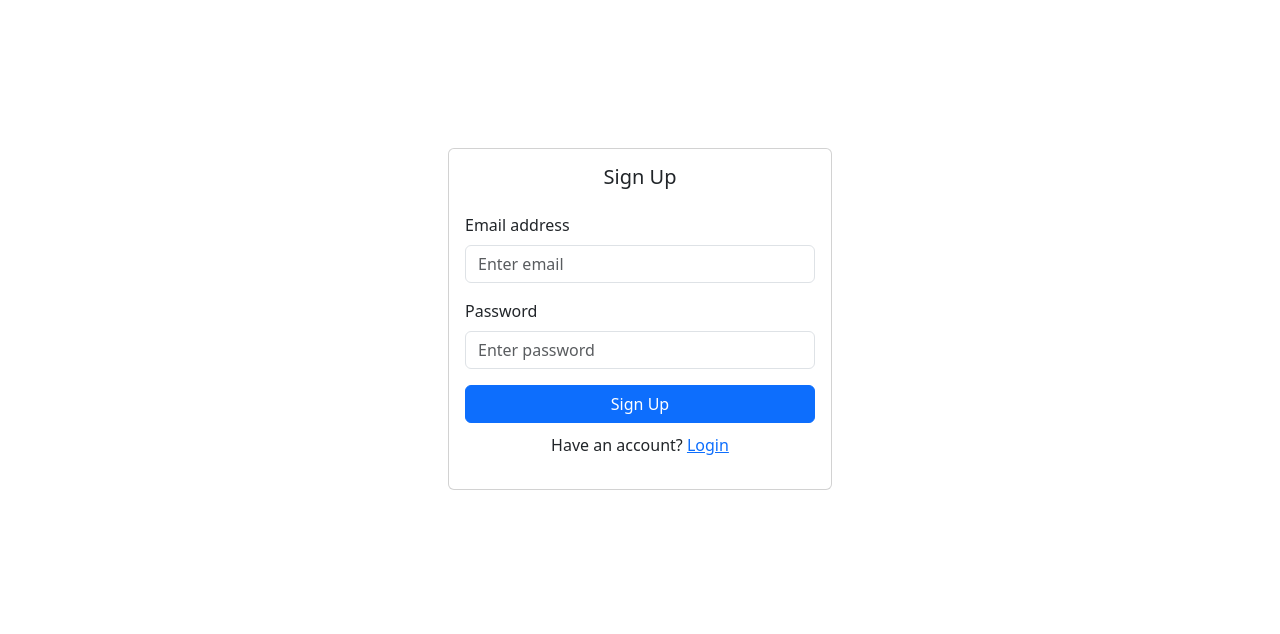
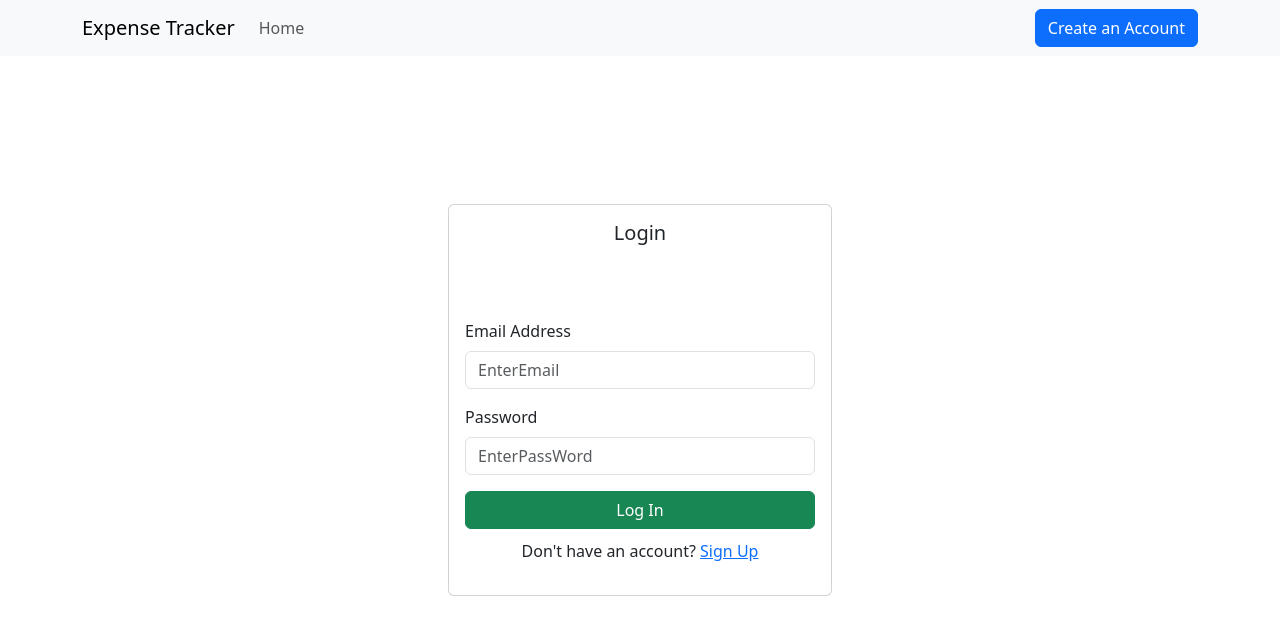
Before and after one commit to akverma2496/sharpener, a React (Vite) app in the folder react/expense-app/: page / in a window 1280 px wide. Shown: the top 634 px of the page. Built offline with nearby package versions, Linux system fonts and the light colour scheme.

Commit message:
logout-done

```diff
--- a/react/expense-app/src/App.jsx
+++ b/react/expense-app/src/App.jsx
@@ -1,47 +1,46 @@
-import { BrowserRouter, Routes, Route, Navigate } from 'react-router-dom';
+import { BrowserRouter, Routes, Route, Navigate} from 'react-router-dom';
 import Signup from "./pages/Signup"
 import Login from './pages/Login';
 import Home from './pages/Home';
-import CompleteProfile from './pages/CompleteProfile';
-
+import Layout from './pages/Layout';
+import { useContext } from 'react';
+import { AuthContext } from './store/AuthProvider';
 
 function App() {
+
+  const {loggedIn} = useContext(AuthContext)
 
   return (
     <>
       <BrowserRouter>
-      <Routes>
-        <Route path="/" element={<Signup />} />
-          {/* what will go in the outlet */}
-          {/* <Route index element={<LoginPage />} />
-          <Route path='/home' element={<Home />} />
-          <Route path="/about" element={<About />} />
-          <Route path="/contact" element={<Contact />} /> */}
+        <Routes>
+          <Route path="/" element={<Layout />} >
+            {/* what will go in the outlet */}
+            {/* default index route */}
+            <Route index element={<Login />} />
 
-          {/* <Route path='/products' element={<Products />} /> */}
+            {/* Public Routes */}
+            <Route path="/signup" element={!loggedIn ? <Signup /> : <Navigate to="/home" replace />} />
+            <Route path="/login" element={!loggedIn ? <Login /> : <Navigate to="/home" replace />} />
 
+            {/* protected route */}
+            <Route path="/home" element={ loggedIn ? <Home /> : <Navigate to="/login" replace /> } />
+
+          </Route>
+        </Routes>
+      </BrowserRouter>
+
+      {/* <Route path='/products' element={<Products />} /> */}
           {/* <Route exact path="/products">
             {authValues.isLoggedIn ?  <Products /> : <Redirect to="/" />}
           </Route> */}
-
           {/* <Route path="products/:id" element={<ProductDetail />} /> */}
-
           {/* <Route exact path="/products/:id">
             {authValues.isLoggedIn ? <ProductDetail /> : <Redirect to="/" /> }
           </Route> */}
-
           {/* <Route path="/products" element={authValues.isLoggedIn ? <Products /> : <Navigate to="/" />} />
           <Route path="/products/:id" element={authValues.isLoggedIn ? <ProductDetail /> : <Navigate to="/" />} /> */}
-
-          <Route path="/signup" element={<Signup />} />
-          <Route path="/login" element={<Login />} />
-          <Route path='/home' element={<Home />} />
-          <Route path='/complete-profile' element={<CompleteProfile />} />
           {/* <Route path="/change-password" element={<ChangePassword />} /> */}
-
-
-      </Routes>
-    </BrowserRouter>
 
     </>
   )
--- /dev/null
+++ b/react/expense-app/src/components/Header.jsx
@@ -0,0 +1,42 @@
+import React, { useContext } from 'react';
+import { Navbar, Nav, Button, Container } from 'react-bootstrap';
+import { Link, useNavigate } from 'react-router-dom';
+import { AuthContext } from '../store/AuthProvider';
+
+const Header = () => {
+
+  const authValues = useContext(AuthContext)
+  const navigate = useNavigate();
+
+  const logoutHandler = () => {
+    authValues.setLoggedIn(false)
+    authValues.setIdToken(null)
+    localStorage.removeItem("idToken")
+    navigate("/login")
+  }
+
+  return (
+    <Navbar bg="light" expand="lg">
+      <Container>
+        {/* Left side: Brand + Nav */}
+        <Navbar.Brand as={Link} to="/">
+          Expense Tracker
+        </Navbar.Brand>
+        <Nav className="me-auto">
+          <Nav.Link as={Link} to="/home">Home</Nav.Link>
+        </Nav>
+
+        {/* Right side: Button */}
+        <Nav>
+          {
+            !authValues.loggedIn ?
+            <Button as={Link} to="/signup" variant="primary">Create an Account</Button> :
+            <Button variant="danger" onClick={logoutHandler}>Logout</Button>
+          }
+        </Nav>
+      </Container>
+    </Navbar>
+  );
+};
+
+export default Header;
--- /dev/null
+++ b/react/expense-app/src/components/VerifyEmail.jsx
@@ -0,0 +1,61 @@
+import { useContext, useState } from 'react';
+import { Button, Alert } from 'react-bootstrap';
+
+const apiKey = import.meta.env.VITE_API_KEY;
+
+const VerifyEmail = () => {
+
+  const [emailVerified, setEmailVerified] = useState(false);
+
+  // Simulate sending a verification email
+  const handleVerifyEmail = async () => {
+    // Simulate sending email
+    try{
+        const response = await fetch(`https://identitytoolkit.googleapis.com/v1/accounts:sendOobCode?key=${apiKey}`,{
+            method : "POST",
+            body : JSON.stringify({
+                requestType: "VERIFY_EMAIL",
+                idToken: localStorage.getItem("idToken")
+            })
+        })
+
+        const data = await response.json()
+        console.log(data)
+        setEmailVerified(true);
+    }
+    catch(err){
+
+    }
+    setErrorMessage('');
+  };
+
+  return (
+    <div className="container" style={{ maxWidth: '400px', marginTop: '50px' }}>
+
+      {/* Verify Email Button */}
+      {!emailVerified ? (
+        <Button
+          variant="danger"
+          onClick={handleVerifyEmail}
+          className="w-100"
+        >
+          Verify Your Email
+        </Button>
+      ) : (
+        <Alert variant="success" className="mt-3">
+          A verification email has been sent! Please check your inbox.
+        </Alert>
+      )}
+
+
+      {/* {errorMessage && (
+        <Alert variant="danger" className="mt-3">
+          {errorMessage}
+        </Alert>
+      )} */}
+
+    </div>
+  );
+};
+
+export default VerifyEmail;
--- a/react/expense-app/src/main.jsx
+++ b/react/expense-app/src/main.jsx
@@ -2,9 +2,10 @@ import { StrictMode } from 'react'
 import { createRoot } from 'react-dom/client'
 import App from './App.jsx'
 import 'bootstrap/dist/css/bootstrap.min.css';
+import AuthProvider from './store/AuthProvider.jsx';
 
 createRoot(document.getElementById('root')).render(
   <StrictMode>
-    <App />
+    <AuthProvider><App /></AuthProvider>
   </StrictMode>,
 )
--- a/react/expense-app/src/pages/Home.jsx
+++ b/react/expense-app/src/pages/Home.jsx
@@ -1,11 +1,17 @@
 import React, { useEffect, useState } from 'react'
+import { Button } from 'react-bootstrap'
 import { Link } from 'react-router-dom'
+import VerifyEmail from '../components/VerifyEmail'
+import CompleteProfile from '../components/CompleteProfile'
 
 const apiKey = import.meta.env.VITE_API_KEY
 
 const Home = () => {
 
-  const [isProfileCompleted, setIsProfileCompleted] = useState(false)
+  const [user, setUser] = useState({
+    emailVerified : false,
+    displayName: ""
+  })
 
   useEffect(() => {
     const checkForUser = async() => {
@@ -15,9 +21,14 @@ const Home = () => {
           body: JSON.stringify({ idToken : localStorage.getItem("idToken")}),
           headers: { "Content-Type" : "application/json"}
         })
+
+        if(!response.ok) console.log("response is not ok")
         const {users} = await response.json()
-        if(!users[0].displayName) setIsProfileCompleted(true)
-
+        console.log(users)
+        setUser({
+          emailVerified : !users[0].emailVerified,
+          displayName : !users[0].displayName
+        })
       }
       catch(err){
 
@@ -28,8 +39,8 @@ const Home = () => {
   },[])
   return (
     <>
-    <div>Welcome to the HomePage</div>
-    {isProfileCompleted && <Link to="/complete-profile">Complete your profile</Link>}
+    {user.emailVerified && <VerifyEmail/>}
+    {user.displayName && <CompleteProfile />}
     </>
   )
 }
--- /dev/null
+++ b/react/expense-app/src/pages/Layout.jsx
@@ -0,0 +1,13 @@
+import Header from "../components/Header"
+import { Outlet } from "react-router-dom"
+
+const Layout = () => {
+  return (
+    <div>
+    <Header />
+    <Outlet />
+    </div>
+  )
+}
+
+export default Layout
--- a/react/expense-app/src/pages/Login.jsx
+++ b/react/expense-app/src/pages/Login.jsx
@@ -1,7 +1,7 @@
 import React, { useContext, useState } from 'react';
 import { Form, Button, Container, Card, FormGroup } from 'react-bootstrap';
 import { Link, useNavigate } from 'react-router-dom';
-//import { AuthContext } from '../store/AuthProvider';
+import { AuthContext } from '../store/AuthProvider';
 import FormItem from '../components/FormItem';
 import Alert from 'react-bootstrap/Alert';
 
@@ -9,7 +9,7 @@ const apiKey = import.meta.env.VITE_API_KEY
 
 const Login = () => {
 
-  //const authValues = useContext(AuthContext);
+  const {setLoggedIn} = useContext(AuthContext);
   const navigate = useNavigate();
 
   const [email, setEmail] = useState('');
@@ -43,15 +43,14 @@ const Login = () => {
       },2000)
     }
     else{
+        const data = await response.json();
+        localStorage.setItem("idToken", data.idToken)
+        setLoggedIn(true)
         setAlert({
             variant: "success",
             message: "Logged in successfully"
         })
       setTimeout(async () => {
-        const data = await response.json();
-      localStorage.setItem("idToken", data.idToken)
-      //authValues.setIdToken(data.idToken)
-      //authValues.setIsLoggedIn(true)
       navigate("/home")
       setAlert({ variant: "", message: ""})
 
--- a/react/expense-app/src/pages/Signup.jsx
+++ b/react/expense-app/src/pages/Signup.jsx
@@ -30,8 +30,9 @@ const Signup = () => {
     <Container className="d-flex justify-content-center align-items-center my-5" style={{ minHeight: '50vh',paddingTop: '100px' }}>
       <Card style={{ width: '24rem' }}>
         <Card.Body>
-          <Card.Title className="text-center mb-4">Sign Up</Card.Title>
+          <Card.Title className="text-center mb-4">Create Account</Card.Title>
           <Form onSubmit={handleSignup}>
+
             <Form.Group className="mb-3" controlId="signupEmail">
               <Form.Label>Email address</Form.Label>
               <Form.Control
--- /dev/null
+++ b/react/expense-app/src/store/AuthProvider.jsx
@@ -0,0 +1,24 @@
+import { createContext, useState } from 'react'
+
+export const AuthContext = createContext()
+
+const AuthProvider = (props) => {
+
+    const [idToken, setIdToken] = useState(localStorage.getItem("idToken"));
+    const [loggedIn, setLoggedIn] = useState(!!idToken)
+
+    const authValues = {
+        idToken: idToken,
+        setIdToken: setIdToken,
+        loggedIn: loggedIn,
+        setLoggedIn: setLoggedIn
+    }
+
+  return (
+    <AuthContext.Provider value={authValues}>
+        {props.children}
+    </AuthContext.Provider>
+  )
+}
+
+export default AuthProvider
```
Also changed, not shown: react/expense-app/src/components/CompleteProfile.jsx (renamed from react/expense-app/src/pages/CompleteProfile.jsx, +8 -5 lines).
